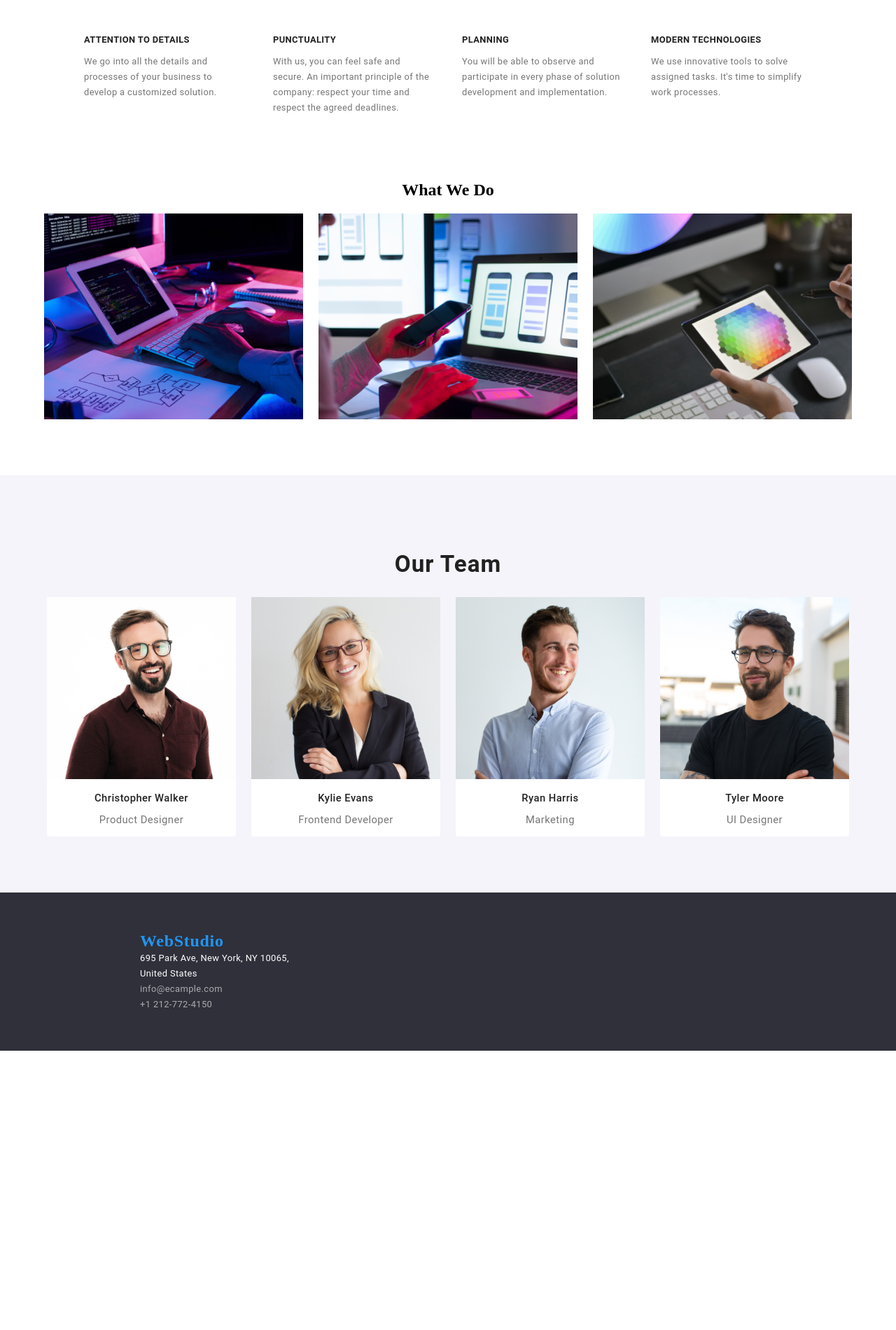
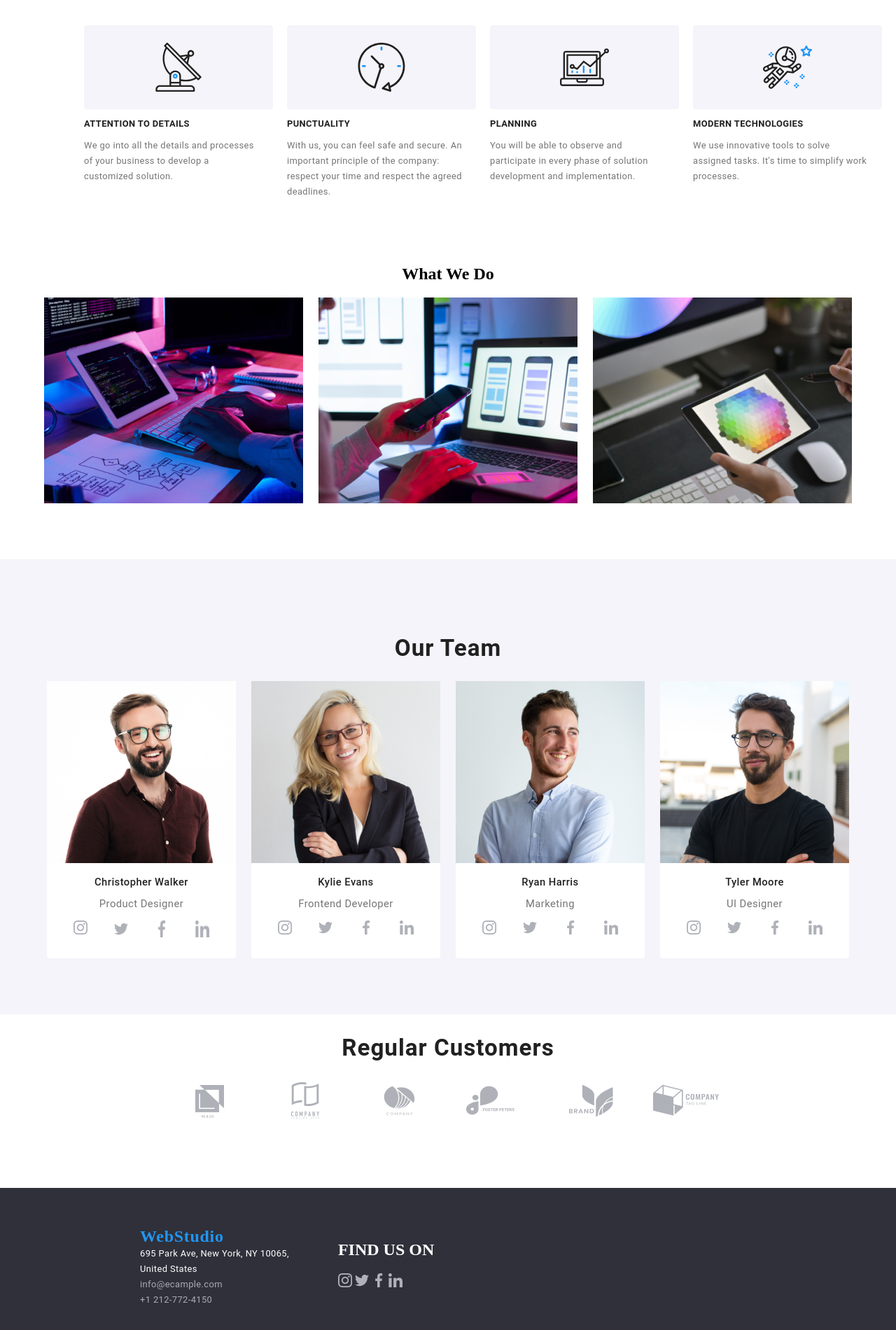
Before and after one commit to kriscodes/goit-markup-hw-002, a plain HTML site: page index.html in a window 1280 px wide. Shown: the part 878-2778 px from the top of the page at 70% size. Before the commit the page ends 2379 px from the top, so only its background shows below. Drawn offline with Linux system fonts and the light colour scheme.

Commit message:
started task 4

```diff
--- a/css/styles.css
+++ b/css/styles.css
@@ -51,6 +51,7 @@ body{
     color: #2196F3;
 }
 .cta-container{
+    background-image: url('../images/cta-bg.jpg');
     height: 776px;
     background-color: #2F303A;
     display: flex;
@@ -94,6 +95,18 @@ body{
 .content-section{
     width: 250px;
     margin: 0 20px;
+}
+.content-icon{
+    background-color: #F5F4FA;
+    border-radius: 4px;
+    width: 270px;
+    height: 120px;
+}
+.content-icon-container{
+    display: flex;
+    justify-content: center;
+    align-items: center;
+    height: 120px;
 }
 .content-title{
     font-family: 'Roboto';
@@ -171,9 +184,19 @@ body{
 
     color: #757575;
 }
+.team-icon-background:hover{
+    background-color: #2196F3;
+    width: 44px;
+    height: 44px;
+}
+.team-icon:hover{
+    color: white;
+}
 .footer-container{
     background-color: #2F303A;
     padding: 55px 200px;
+    display: flex;
+    gap: 70px;
 }
 .footer-address{
     font-family: 'Roboto';
--- a/index.html
+++ b/index.html
@@ -3,6 +3,7 @@
     <head>
         <title>WebStudio</title>
         <link rel="stylesheet" href="css/styles.css" >
+        <script src="https://kit.fontawesome.com/14989dd725.js" crossorigin="anonymous"></script>
     </head>
     <body>
         <header class="header-container">
@@ -14,13 +15,13 @@
                 </p>
                 <nav>
                     <ul class="header-nav-list">
-                        <li class="header-nav-list-item header-nav-list-item-left">
+                        <li class="header-nav-list-item-left">
                             Studio
                         </li>
-                        <li class="header-nav-list-item header-nav-list-item-mid">
+                        <li class="header-nav-list-item-mid">
                             Portfolio
                         </li>
-                        <li class="header-nav-list-item">
+                        <li>
                             Contacts
                         </li>
                     </ul>
@@ -28,14 +29,16 @@
             </div>
 
             <div class="header-nav-contact-links">
-                <div class="header-nav-contact-links-email header-nav-contact-links-text">
+                <div class="header-nav-contact-links-text">
                     <a href="mailto:info@devstudio.com" class="header-nav-contact-links-text">
-                        info@devstudio.com
+                        <i class="fa-regular fa-envelope"></i>
+                        <span type="padding-left:8px;">info@devstudio.com</span>
                     </a>
                 </div>
                 <div class="header-nav-contact-links-phone header-nav-contact-links-text">
                     <a href="tel:38 096 111 11 11" class="header-nav-contact-links-phone header-nav-contact-links-text">
-                        +38 096 111 11 11
+                        <i class="fa-solid fa-mobile-screen"></i>
+                        <span type="padding-left:8px;">+38 096 111 11 11</span>
                     </a>
                 </div>
             </div>
@@ -53,18 +56,38 @@
 
             <section class="content-container">
                 <div class="content-section">
+                    <div class="content-icon">
+                        <div class="content-icon-container">
+                            <img src="images/antenna1.svg" alt="antenna icon" />
+                        </div>
+                    </div>
                     <h3 class="content-title">Attention to Details</h3>
                     <p class="content-description">We go into all the details and processes of your business to develop a customized solution.</p>
                 </div>
                 <div class="content-section">
+                    <div class="content-icon">
+                        <div class="content-icon-container">
+                            <img src="images/clock 1.svg" alt="antenna icon" />
+                        </div>
+                    </div>
                     <h3 class="content-title">PUNCTUALITY</h3>
                     <p class="content-description">With us, you can feel safe and secure. An important principle of the company: respect your time and respect the agreed deadlines.</p>
                 </div>
                 <div class="content-section">
+                    <div class="content-icon">
+                        <div class="content-icon-container">
+                            <img src="images/diagram 1.svg" alt="antenna icon" />
+                        </div>
+                    </div>
                     <h3 class="content-title">PLANNING</h3>
                     <p class="content-description">You will be able to observe and participate in every phase of solution development and implementation.</p>
                 </div>
                 <div class="content-section">
+                    <div class="content-icon">
+                        <div class="content-icon-container">
+                            <img src="images/astronaut 1.svg" alt="antenna icon" />
+                        </div>
+                    </div>
                     <h3 class="content-title">MODERN TECHNOLOGIES</h3>
                     <p class="content-description">We use innovative tools to solve assigned tasks. It's time to simplify work processes.</p>
                 </div>
@@ -86,29 +109,68 @@
                         <img src="images/christopher.jpg" alt="picture of christopher" width="270px" />
                         <p class="team-card-name">Christopher Walker</p>
                         <p class="team-card-title">Product Designer</p>
+                        <div style="display: flex; justify-content: space-evenly; padding-bottom: 30px;">
+                            <div class="team-icon-background">
+                                <img class="team-icon" src="images/instagram 2.png" alt="instagram icon">
+                            </div>
+                            <img src="images/twitter 1.svg" alt="twitter icon">
+                            <img src="images/facebook 1.png" alt="facebook icon">
+                            <img src="images/linkedin 1.png" alt="linkedin icon">
+                        </div>
                     </div>
 
                     <div class="team-card-container">
                         <img src="images/kylie.jpg" alt="picture of kylie" width="270px"/>
                         <p class="team-card-name">Kylie Evans</p>
                         <p class="team-card-title">Frontend Developer</p>
+                        <div style="display: flex; justify-content: space-evenly; padding-bottom: 30px;">
+                            <img src="images/instagram 2.png" alt="instagram icon">
+                            <img src="images/twitter 1.svg" alt="twitter icon">
+                            <img src="images/facebook 1.png" alt="facebook icon">
+                            <img src="images/linkedin 1.png" alt="linkedin icon">
+                        </div>
                     </div>
 
                     <div class="team-card-container">
                         <img src="images/ryan.jpg" alt="picture of ryan" width="270px"/>
                         <p class="team-card-name">Ryan Harris</p>
                         <p class="team-card-title">Marketing</p>
+                        <div style="display: flex; justify-content: space-evenly; padding-bottom: 30px;">
+                            <img src="images/instagram 2.png" alt="instagram icon">
+                            <img src="images/twitter 1.svg" alt="twitter icon">
+                            <img src="images/facebook 1.png" alt="facebook icon">
+                            <img src="images/linkedin 1.png" alt="linkedin icon">
+                        </div>
                     </div>
 
                     <div class="team-card-container">
                         <img src="images/tyler.jpg" alt="picture of tyler moore" width="270px"/>
                         <p class="team-card-name">Tyler Moore</p>
                         <p class="team-card-title">UI Designer</p>
+                        <div style="display: flex; justify-content: space-evenly; padding-bottom: 30px;">
+                            <img src="images/instagram 2.png" alt="instagram icon">
+                            <img src="images/twitter 1.svg" alt="twitter icon">
+                            <img src="images/facebook 1.png" alt="facebook icon">
+                            <img src="images/linkedin 1.png" alt="linkedin icon">
                         </div>
+                    </div>
+                </div>
+            </section>
+
+            <section>
+                <h2 class="team-title">Regular Customers</h2>
+                <div style="display: flex; justify-content: center; gap: 30px; margin-bottom: 94px ">
+                    <img src="images/Logo.png" alt="customer logo 1">
+                    <img src="images/Logo (1).png" alt="customer logo 1">
+                    <img src="images/Logo (2).png" alt="customer logo 1">
+                    <img src="images/Logo (3).png" alt="customer logo 1">
+                    <img src="images/Logo (4).png" alt="customer logo 1">
+                    <img src="images/Logo (5).png" alt="customer logo 1">
                 </div>
             </section>
         </main>
         <footer class="footer-container">
+            <div>
                 <p class="header-text">
                     <a class="logo">
                         WebStudio
@@ -120,6 +182,15 @@
                 </address>
                 <a href="mailto:info@ecample.com" class="footer-link">info@ecample.com</a></br>
                 <a href="tel:12127724150" class="footer-link">+1 212-772-4150</a>
+            </div>
+            <div>
+                <h2 style="color: white;">FIND US ON</h2>
+                <img src="images/instagram 2.png" alt="social media icon">
+                <img src="images/twitter 1.svg" alt="social media icon">
+                <img src="images/facebook 1.png" alt="social media icon">
+                <img src="images/linkedin 1.png" alt="social media icon">
+
+            </div>
         </footer>
     </body>
 </html>
```
Also changed, not shown: images/Logo (1).png (added), images/Logo (2).png (added), images/Logo (3).png (added), images/Logo (4).png (added), images/Logo (5).png (added), images/Logo.png (added), images/antenna1.svg (added), images/astronaut 1.svg (added), images/clock 1.svg (added), images/cta-bg.jpg (added), images/diagram 1.svg (added), images/facebook 1.png (added), images/instagram 2.png (added), images/linkedin 1.png (added), 1 more files. Lines whose indentation alone changed are shown as unchanged.
